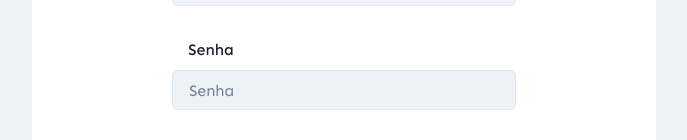
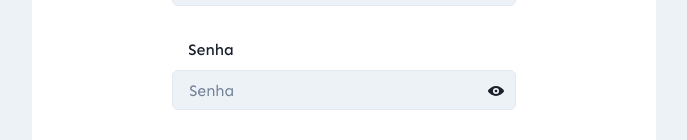
Before and after one commit to titi-lima/loomi-challenge, a Next.js app: page / in a window 1280 px wide. Shown: the part 342-482 px from the top of the page, without its empty margins (296-983 px from the left). Built offline with nearby package versions, Linux system fonts and the light colour scheme.

Commit message:
feat(login-page): added password icon

```diff
--- a/package.json
+++ b/package.json
@@ -9,6 +9,7 @@
     "lint": "next lint"
   },
   "dependencies": {
+    "@chakra-ui/icons": "^2.1.1",
     "@chakra-ui/react": "^2.8.1",
     "@emotion/react": "^11.11.1",
     "@emotion/styled": "^11.11.0",
@@ -26,6 +27,5 @@
     "eslint-config-next": "13.5.2",
     "eslint-plugin-prettier": "^5.0.0",
     "typescript": "5.2.2"
-
   }
 }
--- a/src/components/FormInput.tsx
+++ b/src/components/FormInput.tsx
@@ -3,6 +3,9 @@ import {
   FormLabel,
   Input,
   FormErrorMessage,
+  InputRightElement,
+  InputGroup,
+  IconButton,
 } from "@chakra-ui/react";
 import React from "react";
 import {
@@ -11,6 +14,8 @@ import {
   type UseFormRegister,
   type RegisterOptions,
 } from "react-hook-form";
+
+import { ViewIcon, ViewOffIcon } from "@chakra-ui/icons";
 
 type FormInputProps = {
   register: UseFormRegister<FieldValues>;
@@ -33,6 +38,7 @@ const FormInput = ({
   isRequired = false,
   placeholder = label,
 }: FormInputProps) => {
+  const [typeState, setTypeState] = React.useState(type || "text");
   return (
     <FormControl
       isInvalid={!!formState.errors[field]}
@@ -42,6 +48,7 @@ const FormInput = ({
       <FormLabel htmlFor={field} textIndent={"16px"}>
         {label}
       </FormLabel>
+      <InputGroup>
         <Input
           bgColor={"gray.100"}
           {...register(field, {
@@ -50,9 +57,22 @@ const FormInput = ({
           })}
           isRequired={isRequired}
           placeholder={placeholder}
-        type={type}
+          type={typeState}
           width={"40ch"}
         />
+        <InputRightElement>
+          {label === "Senha" && (
+            <IconButton
+              aria-label="Mostrar senha"
+              icon={typeState === "password" ? <ViewIcon /> : <ViewOffIcon />}
+              onClick={() => {
+                setTypeState(typeState === "text" ? "password" : "text");
+              }}
+              variant={"unstyled"}
+            />
+          )}
+        </InputRightElement>
+      </InputGroup>
       <FormErrorMessage>
         {formState.errors[field]?.message as string}
       </FormErrorMessage>
```
Also changed, not shown: 1 other file (tests, documents, lock files or other folders). Lines whose indentation alone changed are shown as unchanged.
